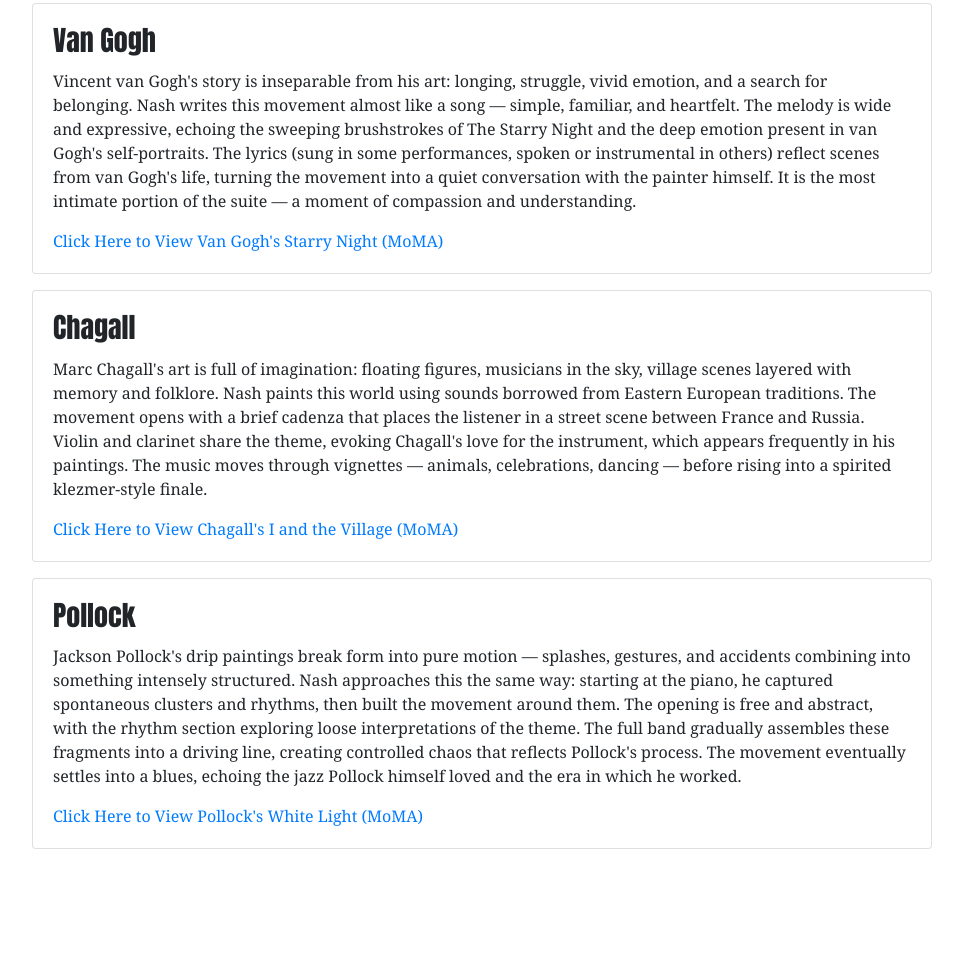
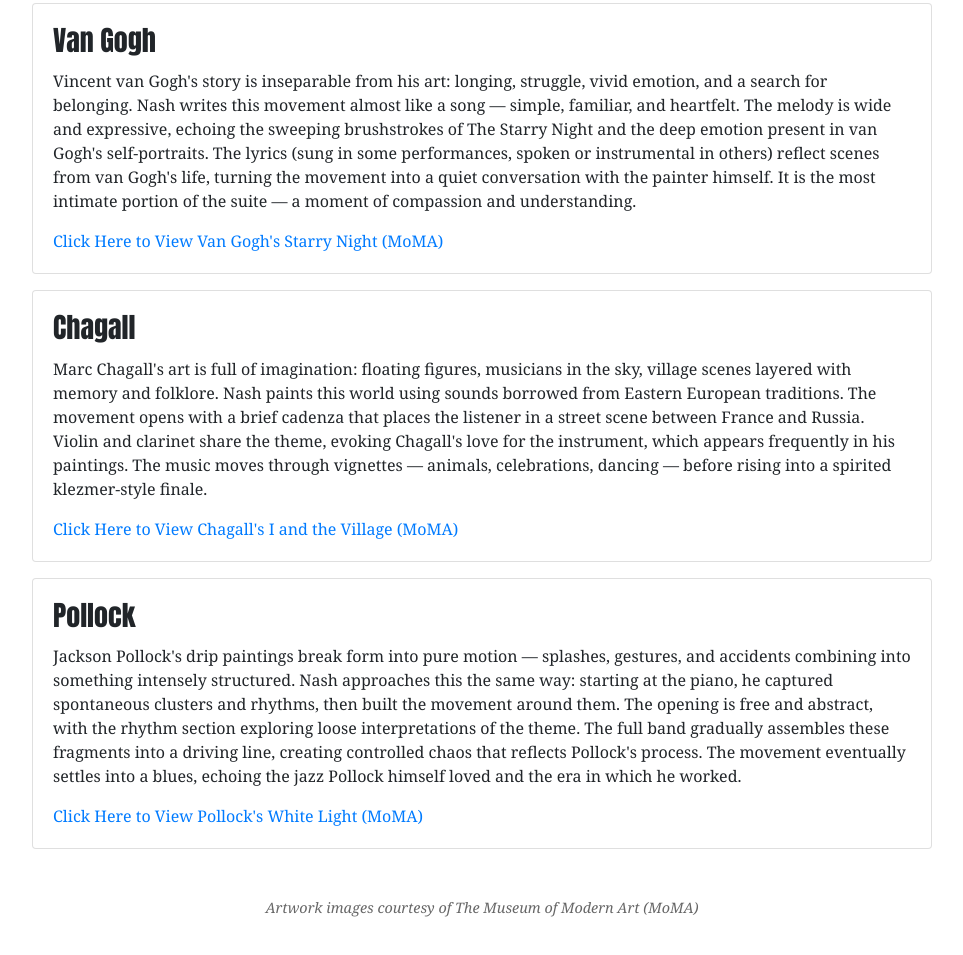
Before and after one commit to joeypettit/portrait-program-notes, a plain HTML site: page program-notes.html in a window 1280 px wide. Shown: the part 2089-3044 px from the top of the page, without its empty margins (158-1121 px from the left). Before the commit the page ends 2986 px from the top, so only its background shows below. Drawn offline with nearby package versions, Linux system fonts and the light colour scheme.

Commit message:
added atributiont

```diff
--- a/program-notes.html
+++ b/program-notes.html
@@ -104,6 +104,8 @@
                         <p class="card-text mt-3"><a href="https://www.moma.org/media/W1siZiIsIjI5ODczNCJdLFsicCIsImNvbnZlcnQiLCItcXVhbGl0eSA5MCAtcmVzaXplIDIwMDB4MjAwMFx1MDAzZSJdXQ.jpg?sha=96f032bffb767579">Click Here to View Pollock's White Light (MoMA)</a></p>
                     </div>
                 </div>
+
+                <p class="text-center mt-5 mb-3" style="font-size: 0.9rem; color: #666;"><em>Artwork images courtesy of The Museum of Modern Art (MoMA)</em></p>
             </section>
         </main>
 
```
